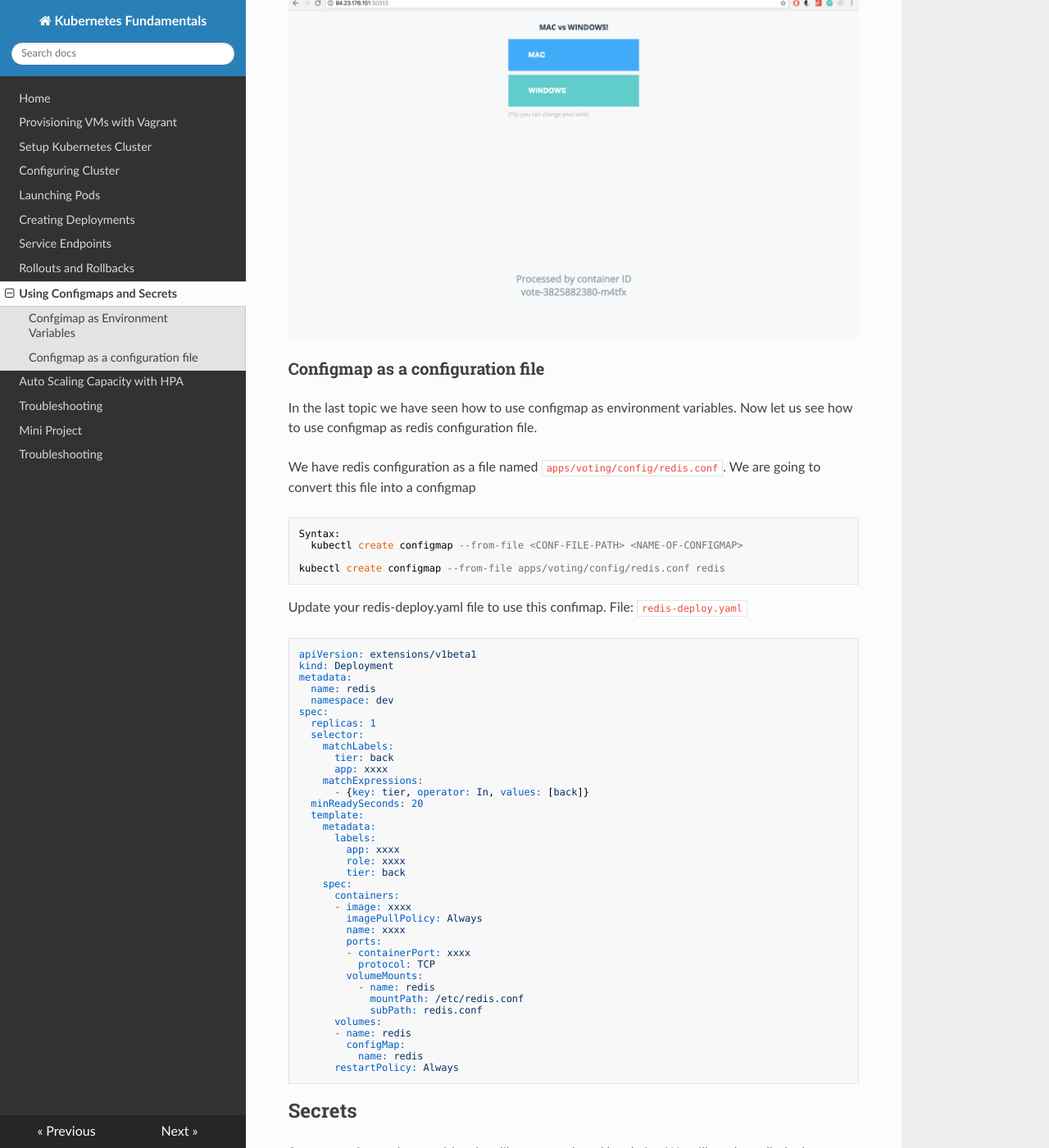
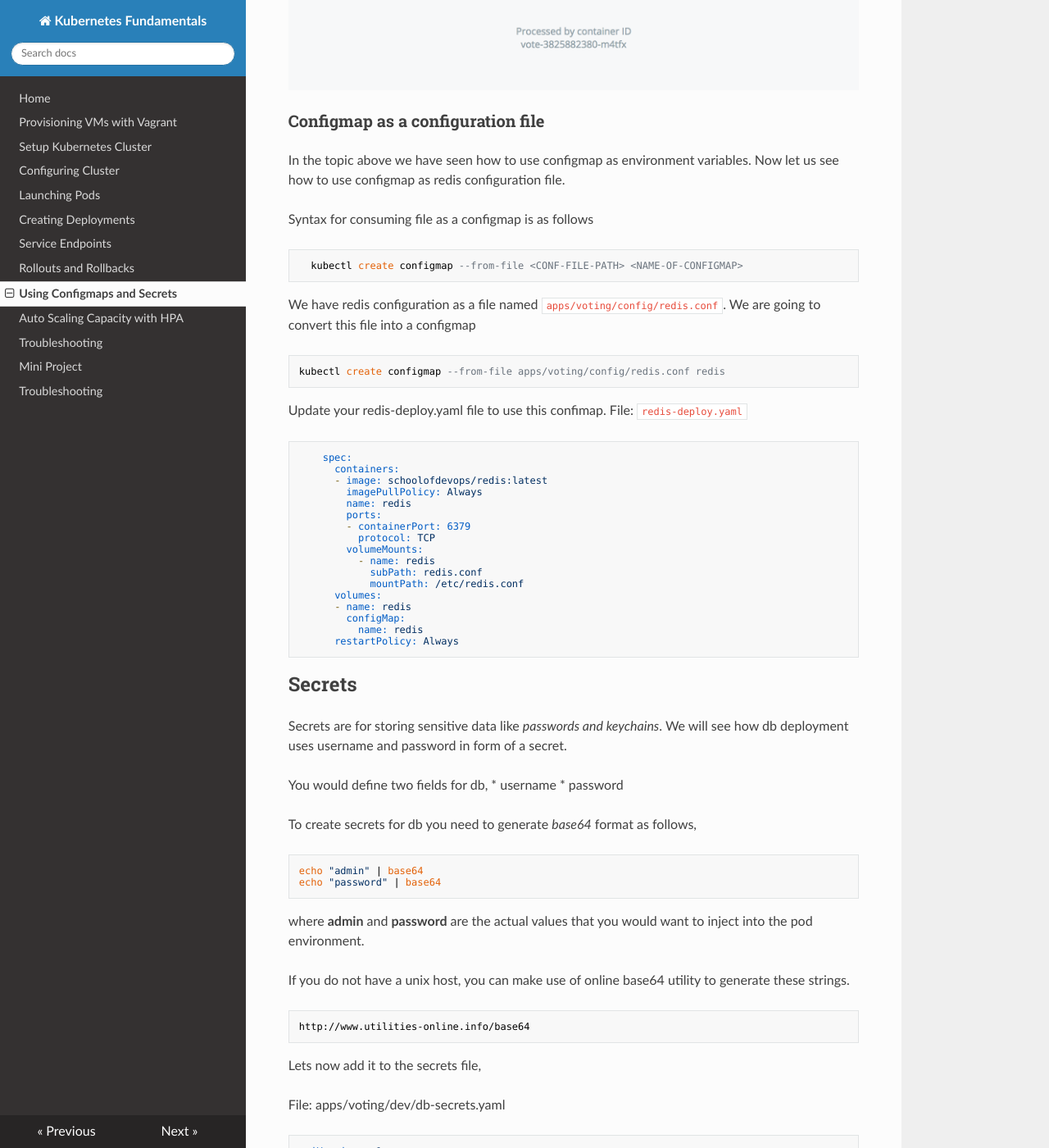
Before and after one commit to schoolofdevops/ultimate-kubernetes-bootcamp, an MkDocs documentation site: the page built from tutorials/8. Using Configmaps and Secrets.md, in a window 1280 px wide and 1400 px high, scrolled down 1268 px. Shown: the whole window at 82% size. Built offline with MkDocs 1.6.1, drawn with Linux system fonts in a browser that asks for light colours; nearby versions of some CDN libraries; old or Windows-style settings are respelled for this version of MkDocs; some of the changed text lies outside the part shown.

Commit message:
- removed images list and multi container pod, not needed anymore - multi container pod is been moved to pods already - added ingress bare bone code - updated deployment related insructions - updated rollouts

````diff
--- a/tutorials/8. Using Configmaps and Secrets.md
+++ b/tutorials/8. Using Configmaps and Secrets.md
@@ -1,12 +1,11 @@
-## Configmaps
 Configmap is one of the ways to provide configurations to your application.
 
-### Confgimap as Environment Variables
+### Injecting env variables with configmaps
 Create our configmap for vote app
 
+file:  apps/voting/dev/vote-cm.yaml
+
 ```
-vim apps/voting/dev/vote-configmap.yaml
-
 apiVersion: v1
 kind: ConfigMap
 metadata:
@@ -27,26 +26,7 @@
 file: `vote-deploy.yaml`
 
 ```
-apiVersion: extensions/v1beta1
-kind: Deployment
-metadata:
-  name: vote
-  namespace: dev
-spec:
-  replicas: 3
-  selector:
-    matchLabels:
-      tier: front
-      app: vote
-    matchExpressions:
-      - {key: tier, operator: In, values: [front]}
-  minReadySeconds: 20
-  template:
-    metadata:
-      labels:
-        app: vote
-        role: ui
-        tier: front
+...
     spec:
       containers:
       - image: schoolofdevops/vote
@@ -67,14 +47,17 @@
 
 ### Configmap as a configuration file
 
-In the last topic we have seen how to use configmap as environment variables. Now let us see how to use configmap as redis configuration file.
+In the  topic above we have seen how to use configmap as environment variables. Now let us see how to use configmap as redis configuration file.
+
+Syntax for consuming file as a configmap is as follows
+
+```
+  kubectl create configmap --from-file <CONF-FILE-PATH> <NAME-OF-CONFIGMAP>
+```
 
 We have redis configuration as a file named `apps/voting/config/redis.conf`. We are going to convert this file into a configmap
 
 ```
-Syntax:
-  kubectl create configmap --from-file <CONF-FILE-PATH> <NAME-OF-CONFIGMAP>
-
 kubectl create configmap --from-file apps/voting/config/redis.conf redis
 ```
 
@@ -83,38 +66,18 @@
 File: `redis-deploy.yaml`
 
 ```
-apiVersion: extensions/v1beta1
-kind: Deployment
-metadata:
-  name: redis
-  namespace: dev
-spec:
-  replicas: 1
-  selector:
-    matchLabels:
-      tier: back
-      app: xxxx
-    matchExpressions:
-      - {key: tier, operator: In, values: [back]}
-  minReadySeconds: 20
-  template:
-    metadata:
-      labels:
-        app: xxxx
-        role: xxxx
-        tier: back
     spec:
       containers:
-      - image: xxxx
+      - image: schoolofdevops/redis:latest
         imagePullPolicy: Always
-        name: xxxx
+        name: redis
         ports:
-        - containerPort: xxxx
+        - containerPort: 6379
           protocol: TCP
         volumeMounts:
           - name: redis
+            subPath: redis.conf
             mountPath: /etc/redis.conf
-            subPath: redis.conf
       volumes:
       - name: redis
         configMap:
@@ -126,11 +89,30 @@
 
 Secrets are for storing sensitive data like *passwords and keychains*. We will see how db deployment uses username and password in form of a secret.
 
-To create secret for db,
+You would define two fields for db,
+  * username
+  * password
+
+To create secrets for db you need to generate  *base64* format as follows,
 
 ```
-vim apps/voting/dev/db-secret.yaml
+echo "admin" | base64
+echo "password" | base64
+```
 
+where **admin** and **password** are the actual values that you would want to inject into the pod environment.
+
+If you do not have a unix host, you can make use of online base64 utility to generate these strings.
+
+```
+http://www.utilities-online.info/base64
+```
+
+Lets now add it to the secrets file,
+
+File: apps/voting/dev/db-secrets.yaml
+
+```
 apiVersion: v1
 kind: Secret
 metadata:
@@ -144,22 +126,10 @@
   # base64 of password
 ```
 
-As you can see, we cannot use the values directly. We will need to convert them into *base64* version and use it.
 
-To create base64 encrypted strings, run
+To consume these secrets, update the deployment as
 
-```
-echo "admin" | base64
-echo "password" | base64
-```
-
-If you do not have linux machines, you can make use of online base64 utility.
-
-```
-http://www.utilities-online.info/base64
-```
-
-Add this block of code under `container spec` of your db-deploy.yaml.
+file: db-deploy.yaml.
 
 ```
 apiVersion: extensions/v1beta1
````
Also changed, not shown: tutorials/2. kubernetes_deployment.md (+28 -8 lines), tutorials/6. deploying_sample_app.md (+1 -1 lines), tutorials/deploying_pods.md (+6 -6 lines), tutorials/ingress.md (added, +39 -0 lines), tutorials/rollouts-and-rollbacks.md (+2 -2 lines), 2 other files.
